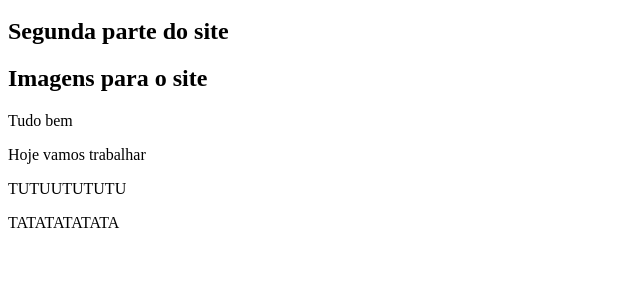
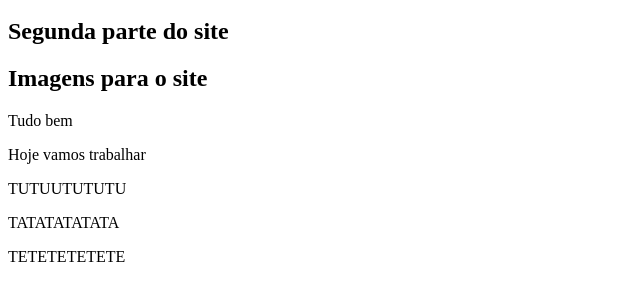
Before and after one commit to Dalzoto/Trabalho, a plain HTML site: page index.html in a window 1280 px wide. Shown: the part 48-348 px from the top of the page, without its empty margins (0-640 px from the left). Drawn offline with Linux system fonts and the light colour scheme.

Commit message:
Versão 6 - Página web

```diff
--- a/index.html
+++ b/index.html
@@ -12,6 +12,6 @@
 <p>Hoje vamos trabalhar</p>
 <p>TUTUUTUTUTU</p>
 <p>TATATATATATA</p>
-
+<p>TETETETETETE</p>
 </body>
 </html>
```
